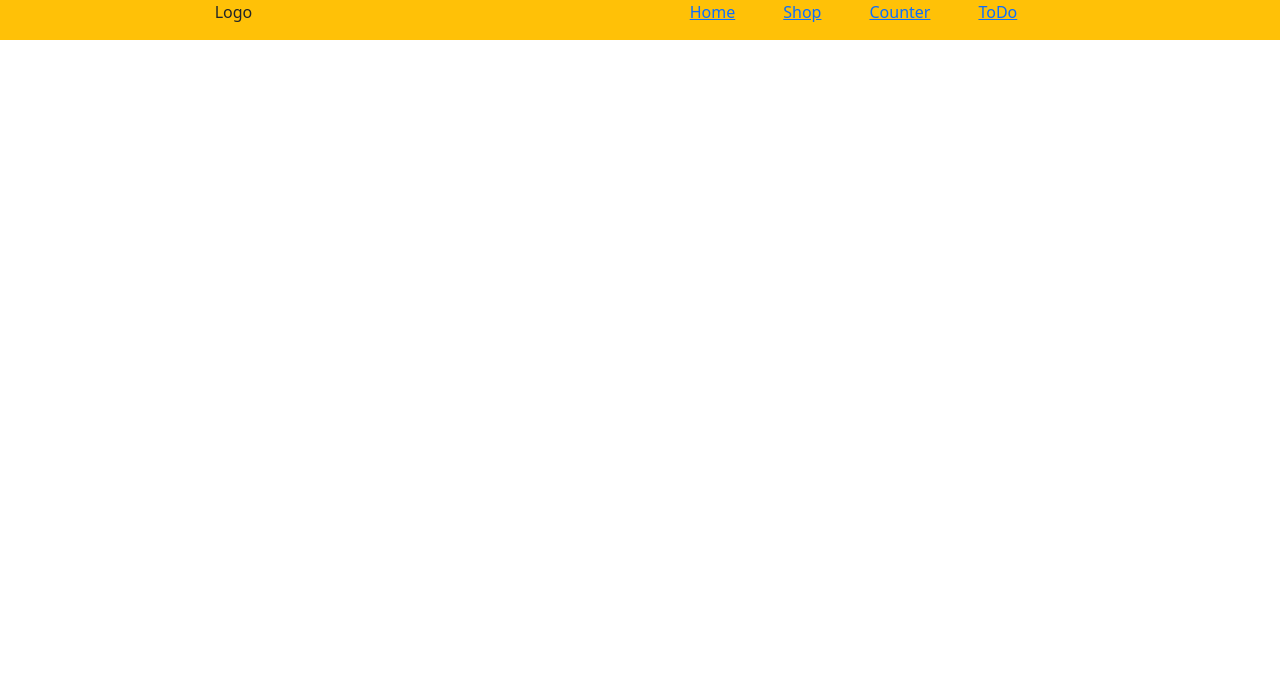
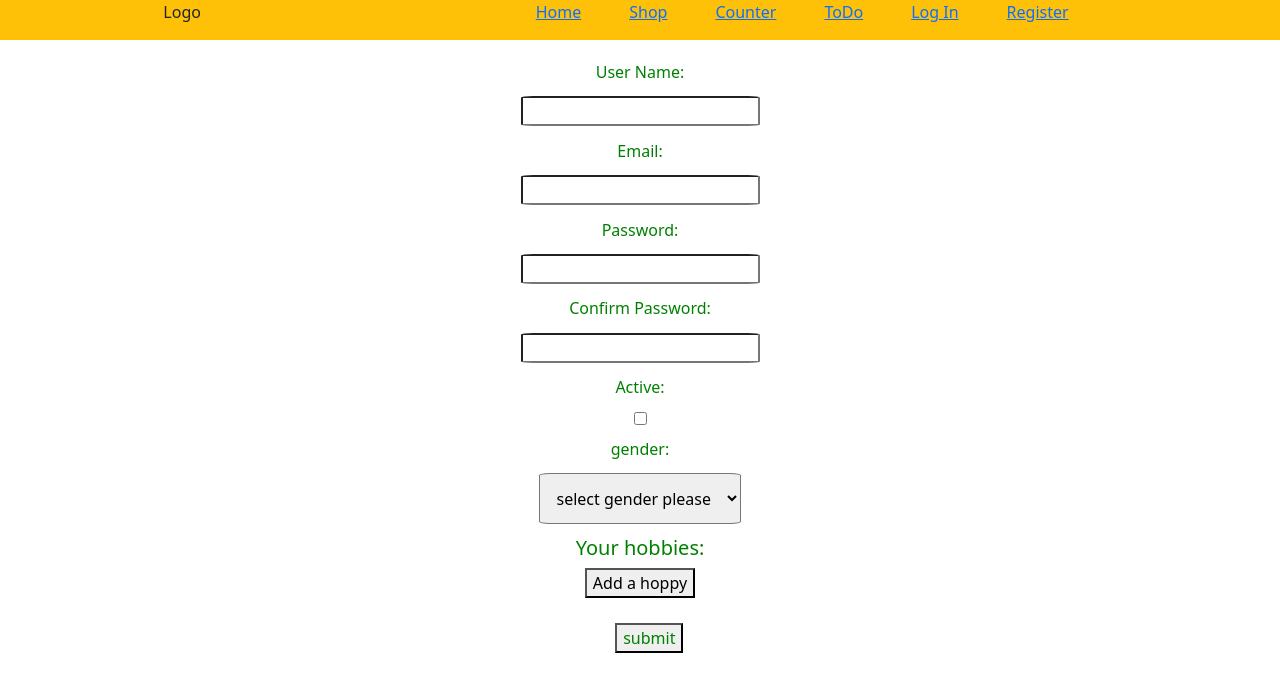
Before and after one commit to CarolineEssam18/React-Tasks, a React (Create React App) app: page /register in a window 1280 px wide. Shown: the top 692 px of the page. Built offline with nearby package versions, Linux system fonts and the light colour scheme.

Commit message:
LogIn And Register

```diff
--- a/package.json
+++ b/package.json
@@ -7,6 +7,7 @@
     "@testing-library/react": "^11.2.7",
     "@testing-library/user-event": "^12.8.3",
     "bootstrap": "^5.1.1",
+    "formik": "^2.2.9",
     "react": "^17.0.2",
     "react-bootstrap": "^2.0.0-rc.1",
     "react-dom": "^17.0.2",
@@ -14,7 +15,8 @@
     "react-router-dom": "^5.3.0",
     "react-scripts": "4.0.3",
     "redux": "^4.1.1",
-    "web-vitals": "^1.1.2"
+    "web-vitals": "^1.1.2",
+    "yup": "^0.32.11"
   },
   "scripts": {
     "start": "react-scripts start",
--- a/src/App.js
+++ b/src/App.js
@@ -3,6 +3,10 @@ import ShowCounter from './components/ShowCounter';
 import Home from './components/Home';
 import Shop from './components/Shop';
 import Todo from './components/todo/Todo';
+import Login from './components/Login';
+import Register from './components/Register';
+
+
 import './App.css';
 import 'bootstrap/dist/css/bootstrap.min.css';
 import {BrowserRouter,Route,Switch} from 'react-router-dom'
@@ -21,6 +25,8 @@ function App() {
           <Route component={Shop} path="/shop" exact />
           <Route component={Singleitem} path="/shop/:id" />
           <Route component={Todo} path="/todo" />
+          <Route component={Login} path="/login" />
+          <Route component={Register} path="/register" />
         </Switch>
       </div>
     </BrowserRouter>
--- /dev/null
+++ b/src/components/ArrayField.jsx
@@ -0,0 +1,47 @@
+import React from 'react';
+import {  Field, FieldArray } from 'formik';
+
+const HobbiesList = ({name}) => (
+
+    <div>
+    <h5 style={{color:"green"}}>Your hobbies:</h5>
+          <FieldArray
+            name="hobbies"
+
+           render={arrayHelpers => (
+              <div>
+                  {console.log(arrayHelpers.form.values)}
+                {arrayHelpers.form.values["hobbies"].length > 0 ? (
+
+             arrayHelpers.form.values["hobbies"].map((hobby, index) => (
+                    <div key={index}>
+                      <Field name={`hobbies.${index}`} />
+                      <button
+                        type="button"
+                        onClick={() => arrayHelpers.remove(index)}
+                      >
+                        -
+                      </button>
+                      <button
+                        type="button"
+                        onClick={() => arrayHelpers.insert(index, '')}
+                      >
+                        +
+                      </button>
+                    </div>
+                  ))
+                ) : (
+                  <button type="button" onClick={() =>arrayHelpers.push('')}>
+                    Add a hoppy
+                  </button>
+                )}
+                <div>
+                </div>
+              </div>
+           )}
+          />
+  </div>
+
+);
+
+export default HobbiesList
--- /dev/null
+++ b/src/components/FormikErrorMessage.jsx
@@ -0,0 +1,15 @@
+import React from "react";
+import { ErrorMessage } from "formik";
+
+
+const FormikErrorMessage = ({ name }) => {
+    return (
+      <ErrorMessage name={name}>
+        {(errMessage) => {
+          return <div style={{ color: "red" }}>{errMessage}</div>;
+        }}
+      </ErrorMessage>
+    );
+  };
+
+  export default FormikErrorMessage;
--- /dev/null
+++ b/src/components/FormikField.jsx
@@ -0,0 +1,29 @@
+import React from "react";
+import { Field } from "formik";
+import FormikErrorMessage from "../components/FormikErrorMessage";
+
+const FormikField = ({ name, type, label }) => {
+  return (
+    <Field name={name}>
+      {(formikField) => {
+        return (
+          <>
+            <label htmlFor={name} style={{ display: "block",color:"green" }}>
+              {label}
+            </label>
+            <input
+              type={type}
+              id={name}
+              {...formikField.field}
+              defaultChecked={formikField.field.value}
+              style={{ borderRadius:"5%",margin:"1%" }}
+            />
+            <FormikErrorMessage name={name} />
+          </>
+        );
+      }}
+    </Field>
+  );
+};
+
+export default FormikField;
--- /dev/null
+++ b/src/components/Login.jsx
@@ -0,0 +1,51 @@
+import React from "react";
+import { useFormik } from "formik";
+import * as yup from "yup"
+
+const LoginForm = () => {
+    const formik = useFormik({
+        initialValues: {
+          email: "",
+          password: "",
+          rememberMe: false,
+        },
+        onSubmit: (values) => console.log(JSON.stringify(values, null, 4)),
+        validationSchema: yup.object({
+            email: yup.string().email().required(),
+            password: yup.string().required(),
+          }),
+      });
+  return (
+    <form onSubmit={formik.handleSubmit}>
+      <div style={{ padding: 20 }}>
+        <label htmlFor="email" style={{ display: "block" }}>
+          email
+        </label>
+        <input type="email" id="email" name="email"  value={formik.values.email}
+          onChange={formik.handleChange}  onBlur={formik.handleBlur}/>
+          {formik.touched.email && formik.errors.email && (
+          <div style={{ color: "red" }}>{formik.errors.email}</div>
+        )}
+
+        <label htmlFor="password" style={{ display: "block" }}>
+          password
+        </label>
+        <input type="password" id="password" name="password"  value={formik.values.password}
+          onChange={formik.handleChange}  onBlur={formik.handleBlur}/>
+           {formik.touched.email && formik.errors.email && (
+          <div style={{ color: "red" }}>{formik.errors.email}</div>
+        )}
+
+        <label htmlFor="rememberMe" style={{ display: "block" }}>
+          remember me
+        </label>
+        <input type="checkbox" id="rememberMe" name="rememberMe"  value={formik.values.rememberMe}
+          onChange={formik.handleChange}  onBlur={formik.handleBlur}
+          defaultChecked={formik.values.rememberMe}/>
+
+        <button style={{ display: "block",marginLeft:"48%",marginTop:"2%" }}>submit</button>
+      </div>
+    </form>
+  );
+};
+export default LoginForm;
--- a/src/components/Nav.jsx
+++ b/src/components/Nav.jsx
@@ -9,6 +9,10 @@ const Nav = () => {
                 <li className="me-5"><Link to="/shop">Shop</Link></li>
                 <li className="me-5"><Link to="/count">Counter</Link></li>
                 <li className="me-5"><Link to="/todo">ToDo</Link></li>
+                <li className="me-5"><Link to="/login">Log In</Link></li>
+                <li className="me-5"><Link to="/register">Register</Link></li>
+
+
 
             </ul>
         </div>
--- /dev/null
+++ b/src/components/Register.jsx
@@ -0,0 +1,53 @@
+import React from "react";
+import { Formik, Form, FieldArray  } from "formik";
+import * as yup from "yup"
+import  FormikField  from "../components/FormikField";
+import SelectField from "./SelectField";
+import HobbiesList from "./ArrayField"
+
+const RegisterForm = () => {
+    const initialValues = {
+        email: "",
+        password: "",
+        username: "",
+        confirmPassword: "",
+        active: false,
+        gender: "",
+        hobbies: []
+    };
+    const onSubmit = (values) => console.log(JSON.stringify(values, null, 4));
+    const validationSchema = yup.object({
+        email: yup.string().email().required(),
+        password: yup.string().required(),
+        username: yup.string().required(),
+        confirmPassword: yup.string().required().oneOf([yup.ref('password'), null], 'Passwords must match'),
+        active: yup.string().required(),
+        gender: yup.string().required(),
+    });
+    return (
+        <Formik
+            initialValues={initialValues}
+            onSubmit={onSubmit}
+            validationSchema={validationSchema}
+        >
+            {(formik) => {
+                return (
+                    <Form>
+                        <div style={{ padding: 20 }}>
+                        <FormikField label=" User Name:" name="username" type="text" />
+                        <FormikField label="Email:" name="email" type="email" />
+                        <FormikField label="Password:"name="password"type="password"/>
+                        <FormikField label=" Confirm Password:" name="confirmPassword" type="password" />
+                        <FormikField label="Active:" name="active"  type="checkbox" />
+                        <SelectField label="gender:" name="gender" value1="select gender please " value2="Male" Value3="Female"/>
+                        <HobbiesList name="hobbies" />
+
+                        <button style={{ display: "block" ,marginLeft:"48%",color:"green",marginTop:"2%"}}>submit</button>
+                        </div>
+                    </Form>
+                )
+            }}
+        </Formik>
+    );
+};
+export default RegisterForm;
--- /dev/null
+++ b/src/components/SelectField.jsx
@@ -0,0 +1,37 @@
+import React from "react";
+import { Field } from "formik";
+import FormikErrorMessage from "../components/FormikErrorMessage";
+
+const SelectField = ({ name, label,value1,value2,Value3}) => {
+  return (
+    <Field name={name}>
+      {(SelectField) => {
+        return (
+          <>
+            <label htmlFor={name} style={{ display: "block",color:"green" }}>
+              {label}
+            </label>
+            <select
+              id={name}
+              {...SelectField.field}
+              style={{ borderRadius:"5%",margin:"1%",padding:"1%" }}
+            >
+            <option value={value1} label={value1} >
+                {value1}
+            </option>
+            <option value={value2} label={value2} >
+                {value2}
+            </option>
+            <option value={Value3} label={Value3}>
+                {Value3}
+            </option>
+            </select>
+            <FormikErrorMessage name={name} />
+          </>
+        );
+      }}
+    </Field>
+  );
+};
+
+export default SelectField;
```
Also changed, not shown: 1 other file (tests, documents, lock files or other folders).
